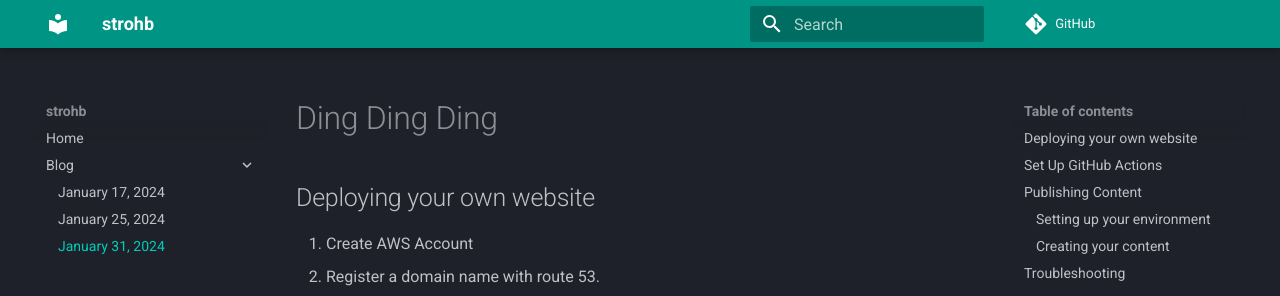
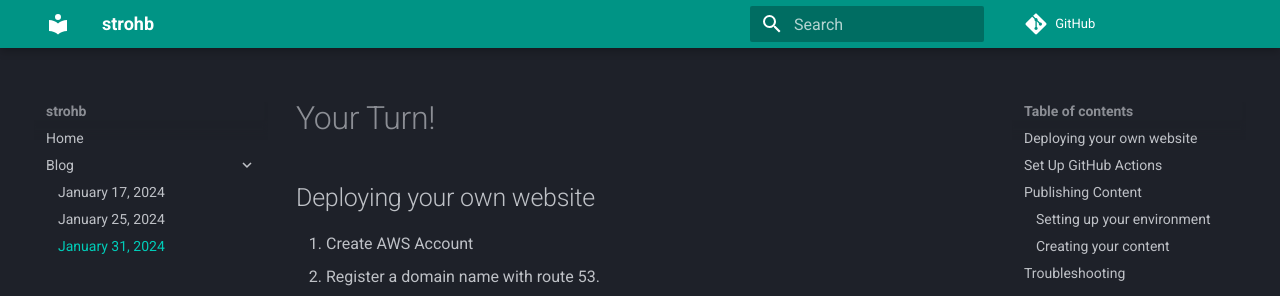
Before and after one commit to brianjstroh/strohb, an MkDocs documentation site: the page built from docs/blog/2024/1/31.md, in a window 1280 px wide and 900 px high. Shown: the top 296 px of the window. Built offline with MkDocs 1.6.1 and Material for MkDocs 9.7.7, drawn with Linux system fonts in a browser that asks for light colours; comment, search, counter and statistics services are not loaded.

Commit message:
change title

```diff
--- a/docs/blog/2024/1/31.md
+++ b/docs/blog/2024/1/31.md
@@ -1,4 +1,4 @@
-# Ding Ding Ding
+# Your Turn!
 
 ## Deploying your own website
 1. Create AWS Account
```
